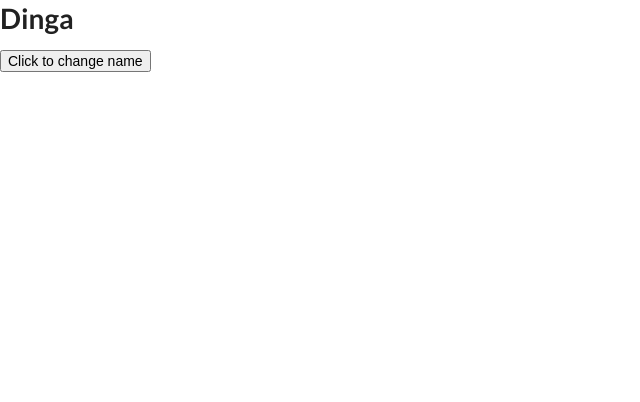
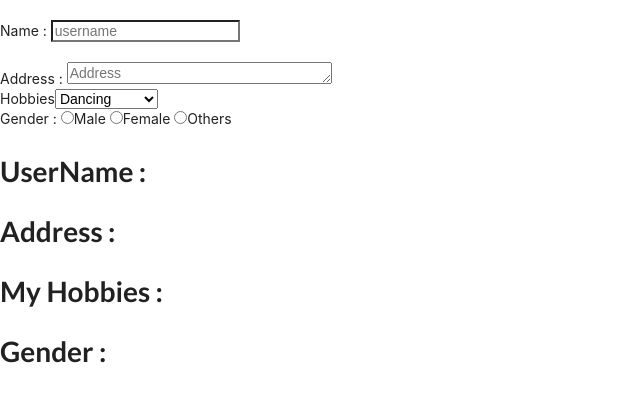
Before and after one commit to SandeepMS07/React-concepts-example, a React (Create React App) app: page / in a window 1280 px wide. Shown: the top 402 px of the page, without its empty margins (0-640 px from the left). Built offline with nearby package versions, Linux system fonts and the light colour scheme.

Commit message:
adding basic form page

```diff
--- a/src/App.js
+++ b/src/App.js
@@ -3,8 +3,9 @@
 // import logo from './logo.svg';
 import './App.css';
 import React from 'react';
-import ObjectBinding from './ObjectBinding';
-import ObjectBindingFunction from './ObjectBindingFunction';
+// import ObjectBinding from './ObjectBinding';
+// import ObjectBindingFunction from './ObjectBindingFunction';
+import Forms from './Forms';
 // import ReactState from './components/ReactState';
 // import ReactStateFunc from './components/ReactStateFunc';
 // import ReactEvents from './ReactEvents';
@@ -63,7 +64,16 @@ function App() {
    {/* <ObjectBinding/> */}
 
    {/* object binding using function */}
-   <ObjectBindingFunction/>
+   {/* <ObjectBindingFunction/> */}
+
+
+   {/* Forms */}
+   <Forms/>
+
+
+
+
+
      </div>
   );
 
--- /dev/null
+++ b/src/Forms.jsx
@@ -0,0 +1,70 @@
+import React, { Component } from 'react';
+
+export default class Forms extends Component {
+
+    constructor(props) {
+      super(props)
+
+      this.state = {
+         username:"",
+         address:"",
+         hobbies:"",
+         gender:""
+      }
+    }
+    changeUsername = (e) =>
+    {
+        this.setState({username:e.target.value})
+    }
+
+    changeAddress = (e) =>
+    {
+        this.setState({address:e.target.value})
+    }
+
+    changeHobbies = (e) =>
+    {
+        this.setState({hobbies:e.target.value})
+    }
+
+    changeGender = (e) =>
+    {
+        this.setState({gender:e.target.value})
+    }
+
+  render() {
+    return <div>
+            <div>
+                <br />
+            <label htmlFor="">Name : </label>
+                <input type="password" value={this.state.username} placeholder='username' onChange={this.changeUsername}/> <br /> <br />
+            <label htmlFor="">Address : </label>
+                <textarea cols="30" value={this.state.address} rows="1" placeholder='Address' onChange={this.changeAddress}></textarea>
+            </div>
+            {/* select */}
+            <div>
+            <label htmlFor="">Hobbies</label>
+                <select onChange={this.changeHobbies} value={this.state.hobbies}>
+                    <option value="dancing">Dancing</option>
+                    <option value="swimming">Swimming</option>
+                    <option value="shouting">Shouting</option>
+                    <option value="chatting">Chit Chatting</option>
+                </select>
+            </div>
+            {/* Radio Button */}
+            <div>
+                <label htmlFor="">Gender :  </label>
+                    <input type="radio" name="gender" id="g1" value="Male" onChange={this.changeGender} />
+                <label htmlFor="g1">Male </label>
+                    <input type="radio" name="gender" id="g2" value="Female" onChange={this.changeGender}/>
+                <label htmlFor="g2">Female </label>
+                    <input type="radio" name="gender" id="g3" value="others" onChange={this.changeGender}/>
+                <label htmlFor="g3">Others </label>
+            </div>
+            <h1>UserName : {this.state.username}</h1>
+            <h1>Address : {this.state.address}</h1>
+            <h1>My Hobbies : {this.state.hobbies}</h1>
+            <h1>Gender : {this.state.gender}</h1>
+    </div>;
+  }
+}
```
